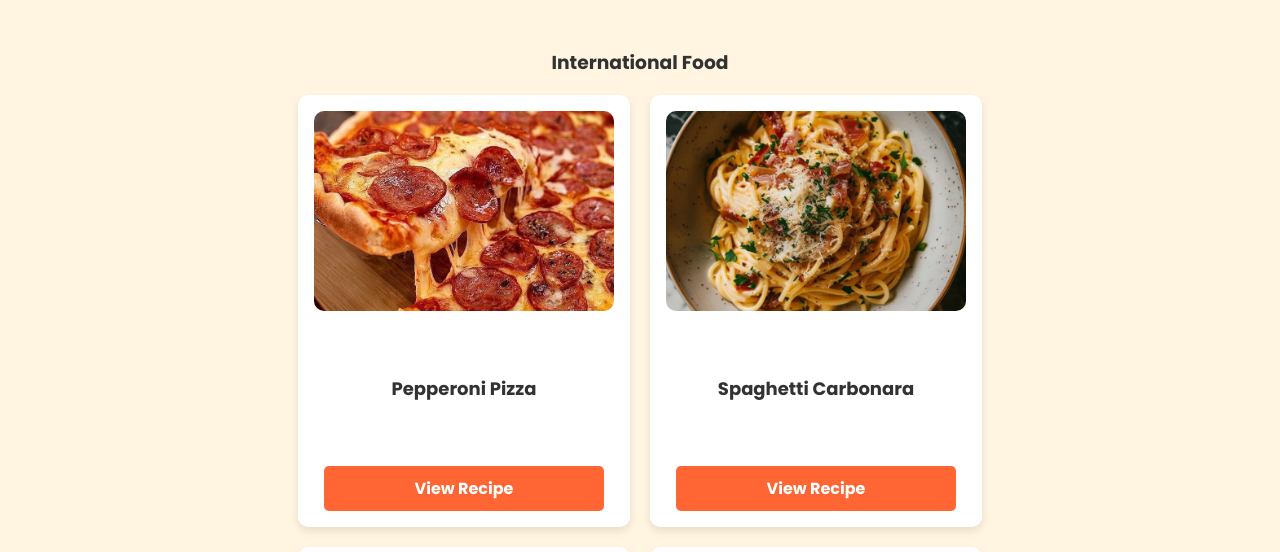
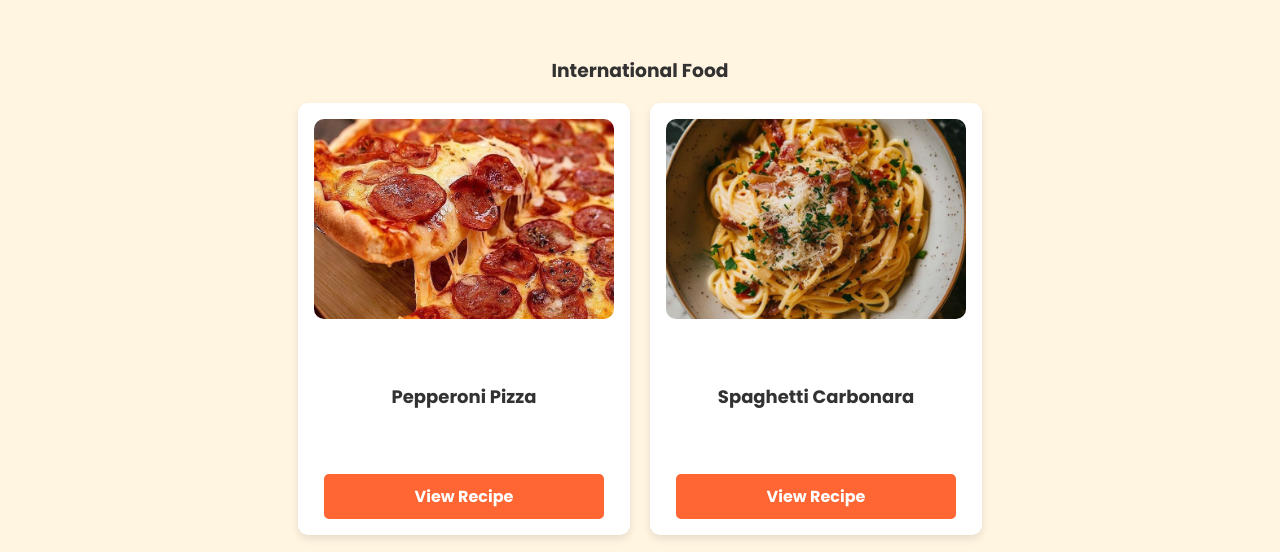
Before and after one commit to zoeysooya/web-personal, a plain HTML site: page resep.html in a window 1280 px wide. Shown: the part 168-720 px from the top of the page. Drawn offline with Linux system fonts and the light colour scheme.

Commit message:
Update resep.html

```diff
--- a/resep.html
+++ b/resep.html
@@ -6,7 +6,6 @@
   <title>FourTaste DALA - Recipes</title>
   <link href="https://fonts.googleapis.com/css2?family=Poppins:wght@300;400;700&display=swap" rel="stylesheet">
   <style>
-    /* Styling umum (sama dengan index.html) */
     body {
       font-family: 'Poppins', sans-serif;
       margin: 0;
@@ -43,8 +42,8 @@
       transform: translateY(-2px);
     }
     .container {
-      padding: 32px;
       text-align: center;
+      padding: 40px 20px;
       max-width: 900px;
       margin: auto;
     }
```
